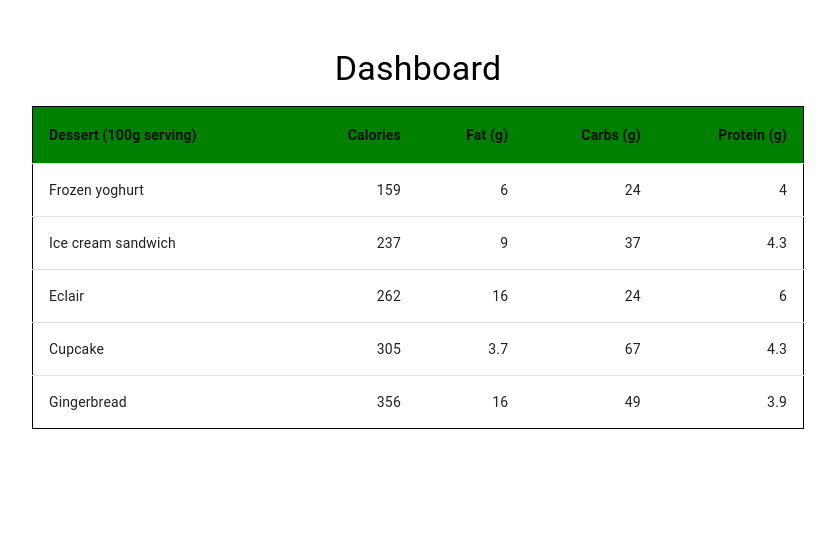
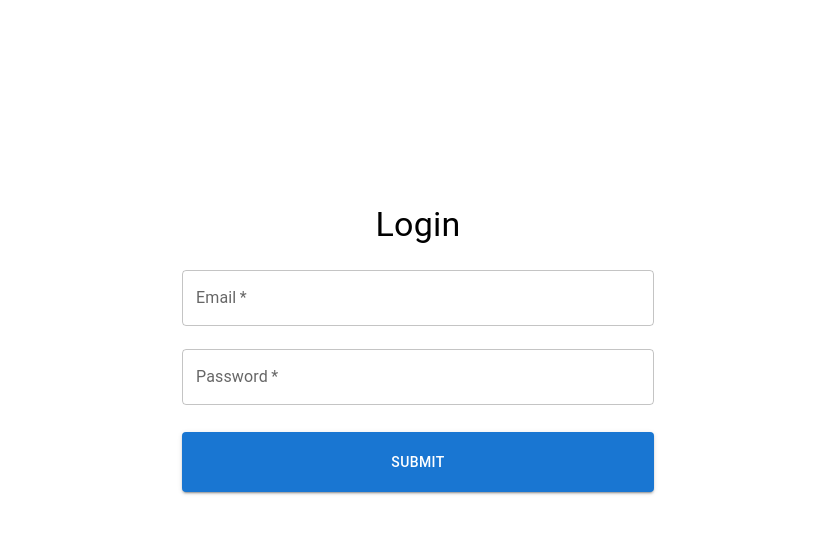
Before and after one commit to Prakharsvnit/UserAuthDashboard, a React (Create React App) app: page / in a window 1280 px wide. Shown: the top 534 px of the page, without its empty margins (222-1057 px from the left). Built offline with nearby package versions, Linux system fonts and the light colour scheme.

Commit message:
login form validation done

```diff
--- a/package.json
+++ b/package.json
@@ -9,10 +9,12 @@
     "@testing-library/jest-dom": "^5.16.5",
     "@testing-library/react": "^13.4.0",
     "@testing-library/user-event": "^13.5.0",
+    "formik": "^2.2.9",
     "react": "^18.2.0",
     "react-dom": "^18.2.0",
     "react-scripts": "5.0.1",
-    "web-vitals": "^2.1.4"
+    "web-vitals": "^2.1.4",
+    "yup": "^0.32.11"
   },
   "scripts": {
     "start": "react-scripts start",
--- a/src/App.js
+++ b/src/App.js
@@ -1,13 +1,14 @@
-// import LoginForm from "./components/LoginForm";
-import Dashboard from "./components/Dashboard";
-// import RegisterForm from "./components/RegisterForm";
+import Dashboard from "./components/Forms/Dashboard";
+import RegisterForm from "./components/Forms/RegisterForm";
+import LoginForm from "./components/Forms/LoginForm";
+
 
 function App() {
   return (
     <div className="App">
-      {/* <LoginForm /> */}
+      <LoginForm/>
+      {/* <Dashboard /> */}
       {/* <RegisterForm /> */}
-      <Dashboard />
     </div>
   );
 }
--- /dev/null
+++ b/src/components/Forms/LoginForm.jsx
@@ -0,0 +1,82 @@
+import { Box, Container, Typography, TextField, Button } from "@mui/material";
+import { Formik, Field, Form, ErrorMessage } from "formik";
+import  {LoginFormValidation}  from "../../formValidation/LoginFormValidation";
+
+export default function LoginForm() {
+  const loginInitValue = {
+    email: "",
+    password: "",
+  };
+
+  const handleSubmit = (values, props) => {
+    //console.log(JSON.stringify(values))
+    props.resetForm();
+  };
+
+
+  return (
+    <>
+      <Container maxWidth="sm">
+        <Box
+          sx={{
+            flexDirection: "column",
+            display: "flex",
+            height: 600,
+            justifyContent: "center",
+            textAlign: "center",
+            p: 5,
+          }}
+        >
+          <Typography variant="h4" sx={{ mb: 2 }}>
+            Login
+          </Typography>
+          <Formik
+            initialValues={loginInitValue}
+            validationSchema={LoginFormValidation}
+            onSubmit={handleSubmit}
+          >
+            {(props) => {
+              return (
+                <Form>
+                  <Field
+                    required
+                    as={TextField}
+                    label="Email"
+                    type="Email"
+                    name="email"
+                    fullWidth
+                    variant="outlined"
+                    margin="dense"
+                    helperText={<ErrorMessage name="email" />}
+                    error={props.errors.email && props.touched.email}
+                  />
+
+                  <Field
+                    as={TextField}
+                    margin="normal"
+                    required
+                    fullWidth
+                    name="password"
+                    label="Password"
+                    type="password"
+                    helperText={<ErrorMessage name="password" />}
+                    error={props.errors.password && props.touched.password}
+                  />
+                  <Button
+                    variant="contained"
+                    type="submit"
+                    sx={{ mt: 2, height: 60 }}
+                    color="primary"
+                    fullWidth
+                  >
+                    Submit
+                  </Button>
+                </Form>
+              );
+            }}
+          </Formik>
+        </Box>
+      </Container>
+    </>
+  );
+}
--- a/src/components/RegisterForm.jsx
+++ b/src/components/Forms/RegisterForm.jsx
@@ -25,7 +25,7 @@ export default function LoginForm() {
             name="email"
             autoComplete="email"
             autoFocus
-          />{""}
+          />
           <TextField
             margin="normal"
             required
@@ -35,7 +35,7 @@ export default function LoginForm() {
             type="password"
             id="password"
             autoComplete="current-password"
-          />{""}
+          />
           <TextField
             margin="normal"
             required
--- /dev/null
+++ b/src/formValidation/LoginFormValidation.js
@@ -0,0 +1,15 @@
+import * as yup from "yup";
+
+const PasswordRegEx = /^.*((?=.*[!@#$%^&*()\-_=+{};:,<.>]){1})(?=.*\d)((?=.*[a-z]){1})((?=.*[A-Z]){1}).*$/;
+
+export const LoginFormValidation = yup.object().shape({
+
+    email: yup.string().email("Enter a Vaid Email").required("Email is Required"),
+
+    password: yup
+    .string()
+    .required("Enter Your Password")
+    .matches(PasswordRegEx, "Uppercase Lowercase Special char Required")
+    .min(5, "Password Should be minimum 5 character")
+    .max(10, "Too long")
+});
```
Also changed, not shown: src/components/LoginForm.jsx (deleted, +0 -53 lines), src/components/Forms/Dashboard.jsx (renamed from src/components/Dashboard.jsx), 1 other file (tests, documents, lock files or other folders).
